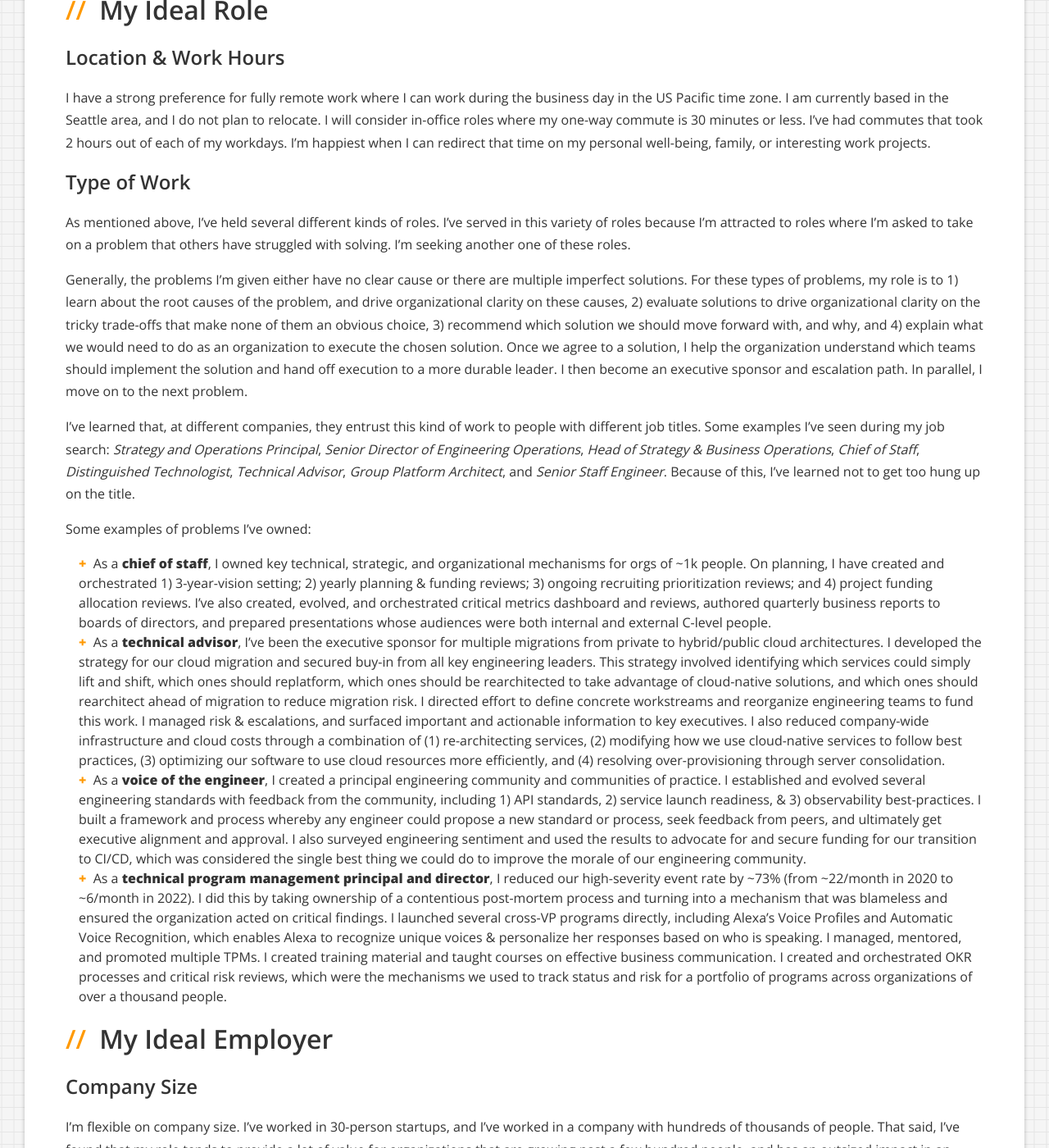
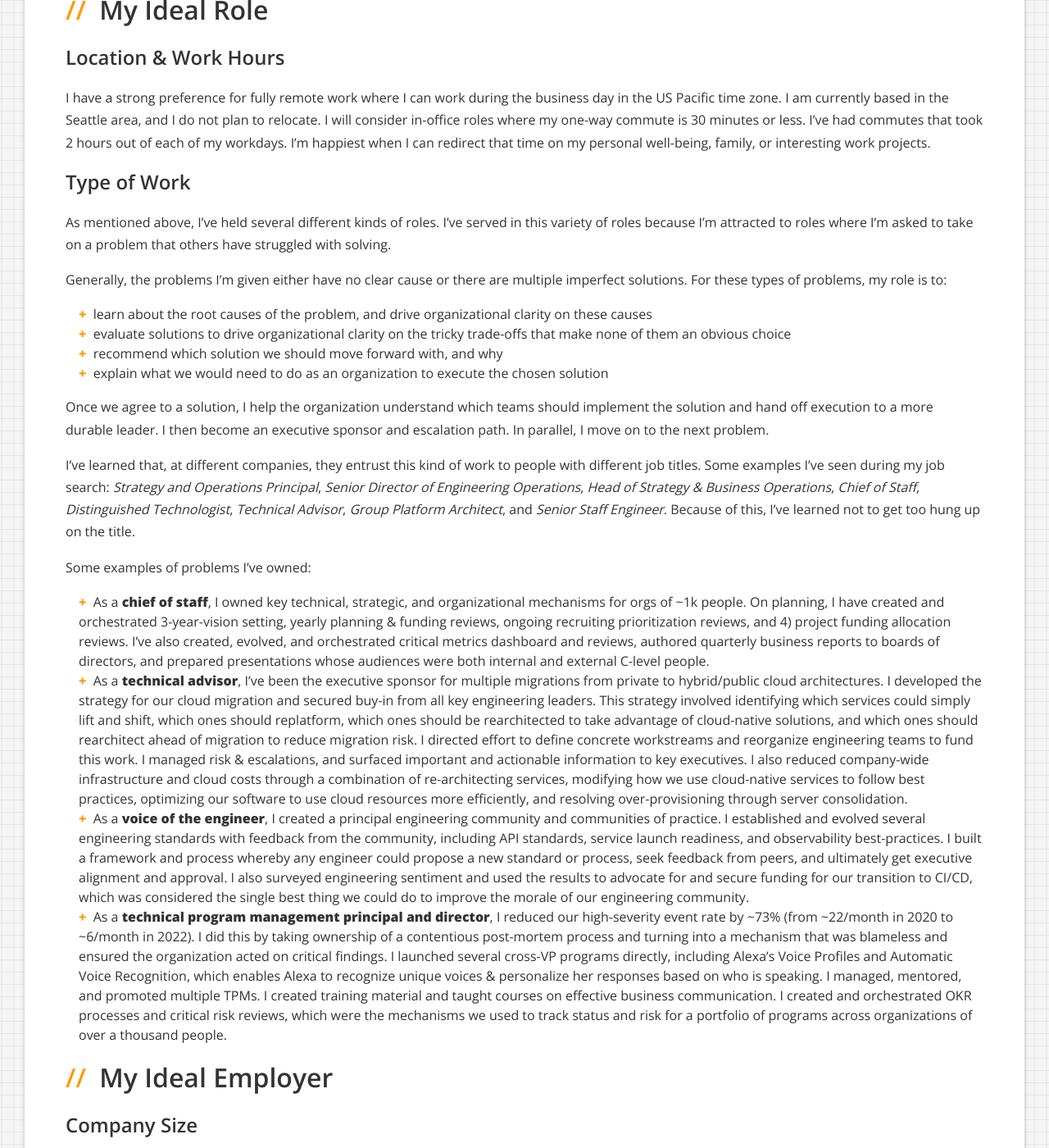
Before and after one commit to syelle/syelle.github.com, a Jekyll site: the page about/shaun-yelle.html, which Jekyll copies as it is, in a window 1280 px wide and 1400 px high, scrolled down 434 px. Shown: the whole window at 82% size. Built offline with Jekyll 4.4.1, drawn with Linux system fonts in a browser that asks for light colours; some of the changed text lies outside the part shown.

Commit message:
copy edits to "About Shaun"

```diff
--- a/about/shaun-yelle.html
+++ b/about/shaun-yelle.html
@@ -1,10 +1,112 @@
----
-layout: about
-title: Shaun Yelle
-canonical: /about/shaun-yelle/
----
+<!DOCTYPE html>
+<html lang="en">
+	<head>
 
-			<div class="row">
+		<!-- Google Tag Manager -->
+		<script>(function(w,d,s,l,i){w[l]=w[l]||[];w[l].push({'gtm.start':
+		new Date().getTime(),event:'gtm.js'});var f=d.getElementsByTagName(s)[0],
+		j=d.createElement(s),dl=l!='dataLayer'?'&l='+l:'';j.async=true;j.src=
+		'https://www.googletagmanager.com/gtm.js?id='+i+dl;f.parentNode.insertBefore(j,f);
+		})(window,document,'script','dataLayer','GTM-WWWNW8J');</script>
+		<!-- End Google Tag Manager -->
+
+		<meta charset="utf-8"/>
+
+
+		<title>Shaun Yelle | Min-Maxing</title>
+		<meta name="description" content=""/>
+
+		<meta itemprop="name" content="Shaun Yelle | Min-Maxing"/>
+		<meta itemprop="description" content=""/>
+
+
+		<link rel="author" href="https://plus.google.com/108114208358329302855/posts"/>
+
+
+
+		<link rel="canonical" href="http://www.min-maxing.com/about/shaun-yelle/"/>
+
+
+
+
+        <link href="/assets/css/fonts.css" rel="stylesheet">
+
+        <link href="/assets/css/main.min.css" rel="stylesheet">
+
+
+        <!-- HTML5 shim, for IE6-8 support of HTML5 elements -->
+        <!--[if lt IE 9]>
+			<script src="http://html5shim.googlecode.com/svn/trunk/html5.js"></script>
+		<![endif]-->
+
+	    <meta name="viewport" content="width=device-width, initial-scale=1.0, maximum-scale=1.0, user-scalable=no">
+	    <meta name="apple-mobile-web-app-capable" content="yes">
+
+		<script type="text/javascript">
+
+		  var _gaq = _gaq || [];
+		  _gaq.push(['_setAccount', 'UA-32891765-1']);
+		  _gaq.push(['_trackPageview']);
+
+		  (function() {
+			var ga = document.createElement('script'); ga.type = 'text/javascript'; ga.async = true;
+			ga.src = ('https:' == document.location.protocol ? 'https://ssl' : 'http://www') + '.google-analytics.com/ga.js';
+			var s = document.getElementsByTagName('script')[0]; s.parentNode.insertBefore(ga, s);
+		  })();
+
+		</script>
+	</head>
+
+
+	<body>
+
+		<!-- Google Tag Manager (noscript) -->
+		<noscript><iframe src="https://www.googletagmanager.com/ns.html?id=GTM-WWWNW8J"
+		height="0" width="0" style="display:none;visibility:hidden"></iframe></noscript>
+		<!-- End Google Tag Manager (noscript) -->
+
+		<div id="wrapper" class="clearfix">
+			<div id="header">
+
+                <div id="rss">
+                	<a href="http://feeds.feedburner.com/min-maxing">
+                		<img src="/assets/img/rss-32.png" alt="Subscribe to the Min-Maxing blog RSS feed." title="Subscribe to the Min-Maxing blog RSS feed."/>
+                	</a>
+                </div>
+				<div class="container">
+					<h1 id="title">
+						<a href="/">
+							Min Maxing
+						</a>
+					</h1>
+				</div> <!-- /container -->
+			</div> <!-- /header -->
+
+			<div id="nav" class="clearfix">
+				<div class="container">
+					<ul id="main-nav">
+
+
+
+						<li class=""><a href="/blog/">Blog</a></li>
+
+
+
+
+
+						<li class="active"><a href="/about/">About</a></li>
+
+
+
+						<li class=""><a href="mailto:shaun@min-maxing.com">Email Me</a></li>
+
+					</ul>
+				</div> <!-- /container -->
+			</div> <!-- /nav -->
+
+			<div id="content">
+
+				<div class="row">
 				<div class="grid-12">
 					<h2><span class="slash">//</span> About Shaun Yelle</h2>
 					<p>I have over 17 years of experience in the software development industry. In my most recent roles, I have served as a combination of chief of staff, technical advisor, voice of the engineer, and technical program management principal and director. Going further back, I’ve served as a developer, manager, and director for full-stack software products (both front-end and back-end). I have a background in distributed application optimization, DevOps, SRE, and infrastructure. I have experience scaling systems from thousands to billions of transactions per month. I have worked in companies ranging from startups to industry leaders in several industries: SaaS Solutions for DevOps & Customer Care, Voice Assistants, Video Gaming, and Printing.</p>
@@ -15,14 +117,21 @@ canonical: /about/shaun-yelle/
 					<p>I have a strong preference for fully remote work where I can work during the business day in the US Pacific time zone. I am currently based in the Seattle area, and I do not plan to relocate. I will consider in-office roles where my one-way commute is 30 minutes or less. I’ve had commutes that took 2 hours out of each of my workdays. I’m happiest when I can redirect that time on my personal well-being, family, or interesting work projects.</p>
 
 					<h3>Type of Work</h3>
-					<p>As mentioned above, I’ve held several different kinds of roles. I’ve served in this variety of roles because I’m attracted to roles where I’m asked to take on a problem that others have struggled with solving. I’m seeking another one of these roles.</p>
-					<p>Generally, the problems I’m given either have no clear cause or there are multiple imperfect solutions. For these types of problems, my role is to 1) learn about the root causes of the problem, and drive organizational clarity on these causes, 2) evaluate solutions to drive organizational clarity on the tricky trade-offs that make none of them an obvious choice, 3) recommend which solution we should move forward with, and why, and 4) explain what we would need to do as an organization to execute the chosen solution. Once we agree to a solution, I help the organization understand which teams should implement the solution and hand off execution to a more durable leader. I then become an executive sponsor and escalation path. In parallel, I move on to the next problem.</p>
+					<p>As mentioned above, I’ve held several different kinds of roles. I’ve served in this variety of roles because I’m attracted to roles where I’m asked to take on a problem that others have struggled with solving.</p>
+					<p>Generally, the problems I’m given either have no clear cause or there are multiple imperfect solutions. For these types of problems, my role is to:</p>
+					<ul>
+						<li>learn about the root causes of the problem, and drive organizational clarity on these causes</li>
+						<li>evaluate solutions to drive organizational clarity on the tricky trade-offs that make none of them an obvious choice</li>
+						<li>recommend which solution we should move forward with, and why</li>
+						<li>explain what we would need to do as an organization to execute the chosen solution</li>
+					</ul>
+					<p>Once we agree to a solution, I help the organization understand which teams should implement the solution and hand off execution to a more durable leader. I then become an executive sponsor and escalation path. In parallel, I move on to the next problem.</p>
 					<p>I’ve learned that, at different companies, they entrust this kind of work to people with different job titles. Some examples I’ve seen during my job search: <em>Strategy and Operations Principal</em>, <em>Senior Director of Engineering Operations</em>, <em>Head of Strategy & Business Operations</em>, <em>Chief of Staff</em>, <em>Distinguished Technologist</em>, <em>Technical Advisor</em>, <em>Group Platform Architect</em>, and <em>Senior Staff Engineer</em>. Because of this, I’ve learned not to get too hung up on the title.</p>
 					<p>Some examples of problems I’ve owned:</p>
 					<ul>
-						<li>As a <strong>chief of staff</strong>, I owned key technical, strategic, and organizational mechanisms for orgs of ~1k people. On planning, I have created and orchestrated 1) 3-year-vision setting; 2) yearly planning & funding reviews; 3) ongoing recruiting prioritization reviews; and 4) project funding allocation reviews. I’ve also created, evolved, and orchestrated critical metrics dashboard and reviews, authored quarterly business reports to boards of directors, and prepared presentations whose audiences were both internal and external C-level people. </li>
-						<li>As a <strong>technical advisor</strong>, I’ve been the executive sponsor for multiple migrations from private to hybrid/public cloud architectures. I developed the strategy for our cloud migration and secured buy-in from all key engineering leaders. This strategy involved identifying which services could simply lift and shift, which ones should replatform, which ones should be rearchitected to take advantage of cloud-native solutions, and which ones should rearchitect ahead of migration to reduce migration risk. I directed effort to define concrete workstreams and reorganize engineering teams to fund this work. I managed risk & escalations, and surfaced important and actionable information to key executives. I also reduced company-wide infrastructure and cloud costs through a combination of (1) re-architecting services, (2) modifying how we use cloud-native services to follow best practices, (3) optimizing our software to use cloud resources more efficiently, and (4) resolving over-provisioning through server consolidation.</li>
-						<li>As a <strong>voice of the engineer</strong>, I created a principal engineering community and communities of practice. I established and evolved several engineering standards with feedback from the community, including 1) API standards, 2) service launch readiness, & 3) observability best-practices. I built a framework and process whereby any engineer could propose a new standard or process, seek feedback from peers, and ultimately get executive alignment and approval. I also surveyed engineering sentiment and used the results to advocate for and secure funding for our transition to CI/CD, which was considered the single best thing we could do to improve the morale of our engineering community.</li>
+						<li>As a <strong>chief of staff</strong>, I owned key technical, strategic, and organizational mechanisms for orgs of ~1k people. On planning, I have created and orchestrated 3-year-vision setting, yearly planning & funding reviews, ongoing recruiting prioritization reviews, and 4) project funding allocation reviews. I’ve also created, evolved, and orchestrated critical metrics dashboard and reviews, authored quarterly business reports to boards of directors, and prepared presentations whose audiences were both internal and external C-level people. </li>
+						<li>As a <strong>technical advisor</strong>, I’ve been the executive sponsor for multiple migrations from private to hybrid/public cloud architectures. I developed the strategy for our cloud migration and secured buy-in from all key engineering leaders. This strategy involved identifying which services could simply lift and shift, which ones should replatform, which ones should be rearchitected to take advantage of cloud-native solutions, and which ones should rearchitect ahead of migration to reduce migration risk. I directed effort to define concrete workstreams and reorganize engineering teams to fund this work. I managed risk & escalations, and surfaced important and actionable information to key executives. I also reduced company-wide infrastructure and cloud costs through a combination of re-architecting services, modifying how we use cloud-native services to follow best practices, optimizing our software to use cloud resources more efficiently, and resolving over-provisioning through server consolidation.</li>
+						<li>As a <strong>voice of the engineer</strong>, I created a principal engineering community and communities of practice. I established and evolved several engineering standards with feedback from the community, including API standards, service launch readiness, and observability best-practices. I built a framework and process whereby any engineer could propose a new standard or process, seek feedback from peers, and ultimately get executive alignment and approval. I also surveyed engineering sentiment and used the results to advocate for and secure funding for our transition to CI/CD, which was considered the single best thing we could do to improve the morale of our engineering community.</li>
 						<li>As a <strong>technical program management principal and director</strong>, I reduced our high-severity event rate by ~73% (from ~22/month in 2020 to ~6/month in 2022). I did this by taking ownership of a contentious post-mortem process and turning into a mechanism that was blameless and ensured the organization acted on critical findings. I launched several cross-VP programs directly, including Alexa’s Voice Profiles and Automatic Voice Recognition, which enables Alexa to recognize unique voices & personalize her responses based on who is speaking. I managed, mentored, and promoted multiple TPMs. I created training material and taught courses on effective business communication. I created and orchestrated OKR processes and critical risk reviews, which were the mechanisms we used to track status and risk for a portfolio of programs across organizations of over a thousand people.</li>
 					</ul>
 					<h2><span class="slash">//</span> My Ideal Employer</h2>
@@ -30,13 +139,13 @@ canonical: /about/shaun-yelle/
 					<p>I’m flexible on company size. I’ve worked in 30-person startups, and I’ve worked in a company with hundreds of thousands of people. That said, I’ve found that my role tends to provide a lot of value for organizations that are growing past a few hundred people, and has an outsized impact in an organization of at least a thousand people.</p>
 					<h3>Company Culture</h3>
 					<ul>
+						<li><strong>Emotional Intelligence</strong> - I prefer organizations that expect people to express their emotions in healthy ways and demonstrate empathy in how they interact with others. This applies all the way up to the C-level. I’ve worked at companies where executives or senior technical ICs joined major incidents and expressed their frustration by yelling at and insulting people who are actively trying to fix the problem. Not only did it slow down our process of fixing the problem, but it created a culture of people who were either afraid to help during the next emergency, or also yelled as a way of trying to get their way. I will never feel comfortable being complicit to that kind of culture.</li>
 						<li><strong>Intent-based Leadership</strong> - I believe that the role of senior leadership is to build a combination of strategy and decision-making frameworks that enable anyone to make independent decisions that will naturally align with company objectives. This creates a culture where you create leaders at every level, and those leaders remain happy and engaged in driving the company’s success.</li>
 						<li><strong>Evidence-based Decision-Making & Systems Thinking</strong> - Even the most experienced person won’t make the right gut-based decisions all of the time. I think companies perform better when they make decisions based on evidence. Further, I think they perform better when they develop systems that enable them to experiment quickly and collect evidence to validate ideas.</li>
 						<li><strong>Information Flows Freely</strong> - I thrive in cultures where information flows like oxygen, not like currency. I believe companies move faster and people make better decisions when they have access to the same information as executives. This means that objectives and key results are communicated regularly, and leadership addresses concerns heads-on instead of avoiding them with vague platitudes.</li>
 						<li><strong>Remote Work & Flexibility</strong> - I have a strong bias towards teams that have “re-platformed” successfully for distributed remote work. This usually means that they’ve leaned into asynchronous communication to account for people who work in different time zones on different schedules. I value asynchronous communication and documentation for establishing a shared fact base coupled with judicious use of meetings for deeper reviews and conversations. I also value virtual facetime coupled with occasional “on-sites” for building relationships with team members and stakeholders.</li>
 						<li><strong>Work-Life Balance</strong> - I believe it’s possible to do amazing things at a sustainable pace. I stick to a ~40-hour week to avoid burnout, and build an environment where others can do the same.</li>
 						<li><strong>Deeper Focus on Fewer Things</strong> - Inevitably, we’ll want to do more than we have the people and time to do. I’ve worked in companies that tried to make progress on tons of things. In these environments, progress felt slow, it felt like we never achieved anything, and team morale was low. I’ve also worked for companies that said ‘no’ to all but a few things, and drove a deep focus on those few things. In these environments, it felt like we were delivering constant wins, and people were excited to move onto the next thing on the list.</li>
-						<li><strong>Emotional Intelligence</strong> - I prefer organizations that expect people to express their emotions in healthy ways and demonstrate empathy in how they interact with others. This applies all the way up to the C-level. I’ve worked at companies where executives or senior technical ICs joined major incidents and expressed their frustration by yelling at and insulting people who are actively trying to fix the problem. Not only did it slow down our process of fixing the problem, but it created a culture of people who were either 1) afraid to help during the next emergency, or 2) also yelled as a way of trying to get their way. I will never feel comfortable being complicit to that kind of culture.</li>
 					</ul>
 					<h3>Preferred Benefits</h3>
 					<p>Companies that provide the following benefits will be ones I’m more excited to work with.</p>
@@ -94,3 +203,30 @@ canonical: /about/shaun-yelle/
 						<li>Evidence-based decision-making</li>
 						<li>Helping organizations manage through multiple layers</li>
 						<li>Influencing and facilitating decision-making across all aspects of a business, including Sales, Marketing, Product, Engineering, IT, HR, Finance, Legal, and M&amp;A</li>
+            </div> <!-- /content -->
+
+            <footer id="footer">
+                <!-- no footer content for now -->
+            </footer>
+
+            <footer id="copyright">
+                <div class="container">
+                    <div class="row">
+                        <div id="rights" class="grid-6">
+                            <p>&copy; 2023 by <a href="mailto:shaun@min-maxing.com">Shaun Yelle</a>.</p>
+                        </div> <!-- /grid-6 -->
+
+                        <div id="totop" class="grid-6">
+                            <p>Built with <a href="/about">&lt;3</a>.</a></p>
+                        </div> <!-- /grid-6 -->
+                    </div> <!-- /row -->
+                </div> <!-- /container -->
+            </footer> <!-- /copyright -->
+
+        </div> <!-- /wrapper -->
+
+
+        <script src="/assets/js/main.min.js"></script>
+
+    </body>
+</html>
```
